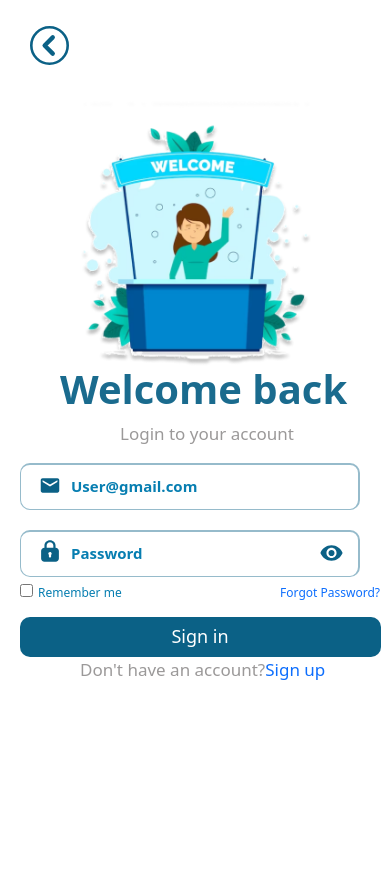
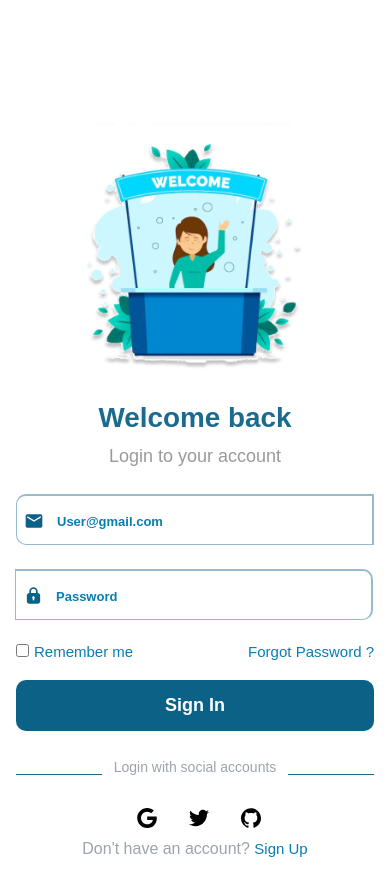
Before and after one commit to Oluwafemi-John1/VoltVista, a plain HTML site: page public/signin.html in a window 390 px wide. Before the commit the page ends 844 px from the top, so only its background shows below. Drawn offline with Linux system fonts and the light colour scheme.

Commit message:
signincommit

```diff
--- a/public/sigin.css
+++ /dev/null
@@ -1,191 +0,0 @@
-* {
-    margin: 0;
-    padding: 0;
-    box-sizing: border-box;
-  }
-  body{
-      overflow-x: hidden;
-  }
-  .voltvista {
-    width: 20%;
-  }
-  .WelcomeImage {
-    width: 350px;
-    position: absolute;
-    top: 180px;
-    left: 150px;
-  }
-  h1 {
-    color: #1a6b8e;
-    font-weight: 700;
-    margin-left: 310px;
-    font-size: 50px;
-  }
-  p {
-    color: #9b9999;
-    font-size: 20px;
-    margin-left: 375px;
-  }
-  .password-input {
-    margin-top: 20px;
-  }
-  section {
-    margin-top: 160px;
-    margin-left: 400px;
-  }
-  .username-image {
-    position: absolute;
-    left: 620px;
-    top: 390px;
-    width: 20px;
-  }
-  .password-image {
-    position: absolute;
-    left: 620px;
-    top: 454px;
-    width: 18px;
-  }
-  ::placeholder {
-    font-size: 13px;
-    position: absolute;
-    text-align: center;
-    left: 40px;
-    top: 13px;
-    color: #077eb1;
-    font-weight: bold;
-  }
-  .UserName {
-    width: 535px;
-    padding: 10px 10px 10px 35px;
-    border-radius: 10px;
-    outline: none;
-    border-top: 2px solid #96bbcb;
-    border-right: 2px solid #96bbcb;
-    border-bottom: 1px solid #96bbcb;
-    border-left: 1px solid #96bbcb;
-    margin-left: 210px;
-  }
-  .EyeOnly {
-    position: absolute;
-    left: 1110px;
-    width: 20px;
-    top: 459px;
-  }
-
-
-  .forgot-password {
-      margin: 5px 225px;
-      display: flex;
-      justify-content: space-between;
-  }
-  .forgot-password label input {
-      margin-right: 5px;
-  }
-  .forgot-password label {
-      color: #077eb1;
-  }
-  .forgot-password a {
-      text-decoration: none;
-  }
-  .forgot-password a:hover{
-      text-decoration: underline;
-  }
-  button{
-      width: 55%;
-      height: 40px;
-      background-color: #0B6186;
-      border: none;
-      outline: none;
-      border-radius: 10px;
-      font-size: 18px;
-      color: #fff;
-      font-weight: 500;
-      cursor: pointer;
-      margin-top: 15px;
-      align-items: center;
-      justify-content: center;
-  }
-  .SignUp-link a{
-      text-decoration: none;
-  }
-  .SignUp-link a:hover{
-      text-decoration: underline;
-  }
-  #display{
-    display: none;
-    text-align: center;
-    color: red;
-  }
-
-  @media only screen and (max-width: 768px) {
-    .UserName {
-      margin-left: 10px;
-      padding: 10px;
-      width: 340px;
-    }
-    .voltvista {
-      display: none;
-    }
-    .BackIcon {
-      width: 10%;
-      margin-left: 30px;
-      margin-top: 10px;
-    }
-    .WelcomeImage {
-      left: 80px;
-      width: 60%;
-      top: 100px;
-    }
-    section {
-      margin-top: 300px;
-      margin-left: 10px;
-    }
-    button{
-      width: 95%;
-    }
-    h1 {
-      margin-left: 50px;
-      font-size: 40px;
-    }
-    p {
-      font-size: 17px;
-      margin-left: 110px;
-    }
-    .username-image {
-      left: 50px;
-      top: 435px;
-      width: 15px;
-    }
-    ::placeholder {
-      top: 11px;
-      font-size: 15px;
-      left: 50px;
-    }
-    .username-image {
-      top: 478px;
-      width: 5%;
-      left: 40px;
-    }
-    .password-image {
-      top: 540px;
-      width: 5%;
-      left: 40px;
-    }
-    .EyeOnly {
-      left: 320px;
-      width: 12%;
-      top: 545px;
-      width: 6%;
-    }
-    .forgot-password {
-      font-size: 12px;
-      margin: 7px 10px !important;
-    }
-    .SignUp-link{
-      margin-left: -40px !important;
-      font-size: 12px;
-    }
-    *{
-      overflow: hidden;
-    }
-  }
--- /dev/null
+++ b/public/signin.css
@@ -0,0 +1,181 @@
+
+   body{
+    font-family: Arial, Helvetica, sans-serif;
+   }
+  h1{
+    color: #1a6b8e;
+    font-weight: 600;
+  }
+  .small{
+    color: #9b9999;
+    font-size: 18px;
+  }
+  ::placeholder {
+    font-size: 13px;
+    position: absolute;
+    text-align: center;
+    left: 40px;
+    top: 18px;
+    color: #077eb1;
+    font-weight: bold;
+  }
+  .title {
+    text-align: center;
+    font-size: 1.5rem;
+    line-height: 2rem;
+    font-weight: 700;
+  }
+  .form {
+    margin-top: 1.5rem;
+  }
+  .input-group input {
+    width: 100%;
+    border-radius: 10px;
+    outline: 0;
+    padding: 0.75rem 1rem;
+    border-top: 2px solid #96bbcb;
+    border-right: 2px solid #96bbcb;
+    border-bottom: 1px solid #96bbcb;
+    border-left: 1px solid #96bbcb;
+  }
+  label input{
+    margin-right: 5px;
+  }
+  label{
+    font-size: 15px;
+    color: #077eb1;
+  }
+  .forgot {
+    display: flex;
+    font-size: 0.75rem;
+    line-height: 1rem;
+    color: rgba(156, 163, 175,1);
+    margin: 8px 0 14px 0;
+    justify-content: space-between;
+  }
+
+  .forgot a,.signup a {
+    color: #077eb1;
+    text-decoration: none;
+    font-size: 15px;
+  }
+  .forgot a:hover, .signup a:hover {
+    text-decoration: underline;
+  }
+  .sign {
+    display: block;
+    width: 100%;
+    margin: 20px 0 10px 0;
+    padding: 0.75rem;
+    background-color: #0B6186;
+    border: none;
+    outline: none;
+    border-radius: 10px;
+    font-size: 18px;
+    color: #fff;
+    cursor: pointer;
+    font-weight: 600;
+  }
+  .img-fluid{
+    margin-top: 100px !important;
+    width: 65% !important;
+  }
+  .all{
+    margin-top: 200px;
+  }
+  .social-message {
+    display: flex;
+    align-items: center;
+    padding-top: 1rem;
+  }
+  .line {
+    height: 1px;
+    flex: 1 1 0%;
+    background-color: #1a6b8e;
+    ;
+  }
+
+  .social-message .message {
+    padding-left: 0.75rem;
+    padding-right: 0.75rem;
+    font-size: 0.875rem;
+    line-height: 1.25rem;
+    color: rgba(156, 163, 175, 1);
+  }
+
+  .social-icons {
+    display: flex;
+    justify-content: center;
+  }
+
+  .social-icons .icon {
+    border-radius: 0.125rem;
+    padding: 0.75rem;
+    border: none;
+    background-color: transparent;
+    margin-left: 8px;
+  }
+
+  .social-icons .icon svg {
+    height: 1.25rem;
+    width: 1.25rem;
+  }
+  .signup {
+    text-align: center;
+    font-size: 0.75rem;
+    line-height: 1rem;
+    color: rgba(156, 163, 175, 1);
+  }
+  .Email-image{
+    position: absolute;
+    left: 10px;
+    top: 20px;
+    width: 18px;
+  }
+  .password-image{
+    position: absolute;
+    top: 18px;
+    left: 10px;
+  }
+
+
+  @media (max-width: 576px) {
+    .img-fluid{
+      margin-top: 50px !important;
+    }
+  }
+@media (max-width: 768px) {
+  .img-fluid{
+    margin-top: 50px;
+  }
+}
+@media (max-width: 992px) {
+  .img-fluid{
+    margin-top: 50px;
+    width: 60% !important;
+  }
+  .all{
+    margin-top: 10px !important;
+  }
+}
+@media (max-width: 1200px) {
+  .img-fluid{
+    width: 90%;
+    margin-top: 130px;
+  }
+  .all{
+    margin-top: 150px;
+  }
+}
+@media (max-width: 1400px) {
+  .img-fluid{
+    width: 70%;
+    margin-top: 120px !important;
+  }
+  .all{
+    margin-top: 150px;
+  }
+  .Username-image{
+    left: 750px !important;
+  }
+ }
--- a/public/signin.html
+++ b/public/signin.html
@@ -5,46 +5,65 @@
   <meta name="viewport" content="width=device-width, initial-scale=1.0">
   <title>VoltVista</title>
   <link rel="stylesheet" href="bootstrap-5.3.2-dist/css/bootstrap.css">
-  <link rel="stylesheet" href="sigin.css">
+  <link rel="stylesheet" href="signin.css">
 </head>
-<body>
     <body>
-        <div>
-          <div class="mt-3">
-            <img src="images/iconamoon_arrow-up-2.svg" alt="" class="BackIcon" />
+      <div class="container-fluid">
+        <div class="row">
+          <div class="col-lg-6 col-12 text-center">
+            <img src="images/image 3.png" class="img-fluid" alt="">
           </div>
-          <div class="mx-auto text-center">
-            <img src="images/VectorVoltVista.svg" alt="" class="voltvista" />
+          <div class="col-lg-6 col-12 p-lg-g p-md-5 p-3 mx-auto all">
+            <h1 class="text-center">Welcome back</h1>
+            <p class="text-center small">Login to your account</p>
+            <div class="form-container mx-auto">
+              <form class="form">
+                <div class="input-group mb-4">
+                  <input type="email" name="email" id="email" placeholder="User@gmail.com">
+                  <img src="images/Vector.svg" alt="" class="Email-image">
+                </div>
+                <div class="input-group">
+                  <div><img src="images/Vector (1).svg" class="password-image" alt="">
+                   </div>
+                  <input type="password" name="password" id="password" placeholder="Password">
+                  </div>
+                  <div class="forgot mt-4">
+                    <label for=""><input type="checkbox">Remember me</label>
+                    <a rel="noopener noreferrer" href="#" class="forgotten">Forgot Password ?</a>
+                  </div>
+                </div>
+                <button type="button" class="sign  mx-auto">Sign In</button>
+              </form>
+              <div class="social-message mx-auto">
+                <div class="line"></div>
+                <p class="message">Login with social accounts</p>
+                <div class="line"></div>
+              </div>
+              <div class="social-icons">
+                <button aria-label="Log in with Google" class="icon text-black">
+                  <svg xmlns="http://www.w3.org/2000/svg" viewBox="0 0 32 32" class="w-5 h-5 fill-current">
+                    <path d="M16.318 13.714v5.484h9.078c-0.37 2.354-2.745 6.901-9.078 6.901-5.458 0-9.917-4.521-9.917-10.099s4.458-10.099 9.917-10.099c3.109 0 5.193 1.318 6.38 2.464l4.339-4.182c-2.786-2.599-6.396-4.182-10.719-4.182-8.844 0-16 7.151-16 16s7.156 16 16 16c9.234 0 15.365-6.49 15.365-15.635 0-1.052-0.115-1.854-0.255-2.651z"></path>
+                  </svg>
+                </button>
+                <button aria-label="Log in with Twitter" class="icon">
+                  <svg xmlns="http://www.w3.org/2000/svg" viewBox="0 0 32 32" class="w-5 h-5 fill-current">
+                    <path d="M31.937 6.093c-1.177 0.516-2.437 0.871-3.765 1.032 1.355-0.813 2.391-2.099 2.885-3.631-1.271 0.74-2.677 1.276-4.172 1.579-1.192-1.276-2.896-2.079-4.787-2.079-3.625 0-6.563 2.937-6.563 6.557 0 0.521 0.063 1.021 0.172 1.495-5.453-0.255-10.287-2.875-13.52-6.833-0.568 0.964-0.891 2.084-0.891 3.303 0 2.281 1.161 4.281 2.916 5.457-1.073-0.031-2.083-0.328-2.968-0.817v0.079c0 3.181 2.26 5.833 5.26 6.437-0.547 0.145-1.131 0.229-1.724 0.229-0.421 0-0.823-0.041-1.224-0.115 0.844 2.604 3.26 4.5 6.14 4.557-2.239 1.755-5.077 2.801-8.135 2.801-0.521 0-1.041-0.025-1.563-0.088 2.917 1.86 6.36 2.948 10.079 2.948 12.067 0 18.661-9.995 18.661-18.651 0-0.276 0-0.557-0.021-0.839 1.287-0.917 2.401-2.079 3.281-3.396z"></path>
+                  </svg>
+                </button>
+                <button aria-label="Log in with GitHub" class="icon">
+                  <svg xmlns="http://www.w3.org/2000/svg" viewBox="0 0 32 32" class="w-5 h-5 fill-current">
+                    <path d="M16 0.396c-8.839 0-16 7.167-16 16 0 7.073 4.584 13.068 10.937 15.183 0.803 0.151 1.093-0.344 1.093-0.772 0-0.38-0.009-1.385-0.015-2.719-4.453 0.964-5.391-2.151-5.391-2.151-0.729-1.844-1.781-2.339-1.781-2.339-1.448-0.989 0.115-0.968 0.115-0.968 1.604 0.109 2.448 1.645 2.448 1.645 1.427 2.448 3.744 1.74 4.661 1.328 0.14-1.031 0.557-1.74 1.011-2.135-3.552-0.401-7.287-1.776-7.287-7.907 0-1.751 0.62-3.177 1.645-4.297-0.177-0.401-0.719-2.031 0.141-4.235 0 0 1.339-0.427 4.4 1.641 1.281-0.355 2.641-0.532 4-0.541 1.36 0.009 2.719 0.187 4 0.541 3.043-2.068 4.381-1.641 4.381-1.641 0.859 2.204 0.317 3.833 0.161 4.235 1.015 1.12 1.635 2.547 1.635 4.297 0 6.145-3.74 7.5-7.296 7.891 0.556 0.479 1.077 1.464 1.077 2.959 0 2.14-0.020 3.864-0.020 4.385 0 0.416 0.28 0.916 1.104 0.755 6.4-2.093 10.979-8.093 10.979-15.156 0-8.833-7.161-16-16-16z"></path>
+                  </svg>
+                </button>
+              </div>
+              <p class="signup fs-6">Don't have an account?
+                <a rel="noopener noreferrer" href="signup.html" class="">Sign Up</a>
+              </p>
+            </div>
           </div>
-          <img src="images/image 3.png" class="WelcomeImage" alt="" />
+        </div>
+      </div>
 
-          <section>
-            <h1>Welcome&nbsp;back</h1>
-            <p>Login&nbsp;to&nbsp;your&nbsp;account</p>
-            <div>
-              <input type="text" class="UserName" placeholder="User@gmail.com" id="email" />
-              <img src="images/Vector.svg" alt="" class="username-image" />
-            </div>
-
-            <div class="password-input">
-              <img src="images/Vector (2).svg" alt="" class="EyeOnly" />
-              <img src="images/Vector (1).svg" alt="" class="password-image" />
-              <input type="text" placeholder="Password" class="UserName" id="password" />
-            </div>
-
-            <div class="forgot-password">
-              <label for=""><input type="checkbox" />Remember me</label>
-              <a href="" class="anchor">Forgot&nbsp;Password?</a>
-            </div>
-
-            <button onclick="SignInBtn()" class="mx-auto d-flex">Sign in</button>
-
-            <div class="SignUp-link">
-              <p>Don't have an account?<a href="#">Sign up</a></p>
-            </div>
-          </section>
-        </div>
-        <div id="display"></div>
 
   <script type="module">
     // Import the functions you need from the SDKs you need
@@ -65,5 +84,6 @@
     const app = initializeApp(firebaseConfig);
     const auth = getAuth(app)
   </script>
+  </div>
 </body>
 </html>
```
Also changed, not shown: public/Images/VectorVoltVista.svg (deleted), public/images/VectorVoltVista.png (deleted), public/images/VectorVoltVista.svg (deleted).
